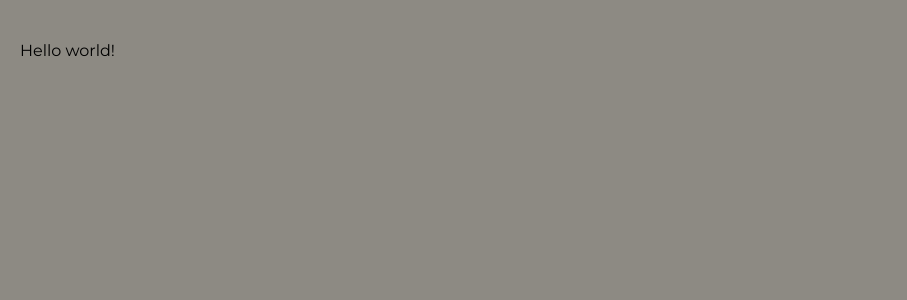
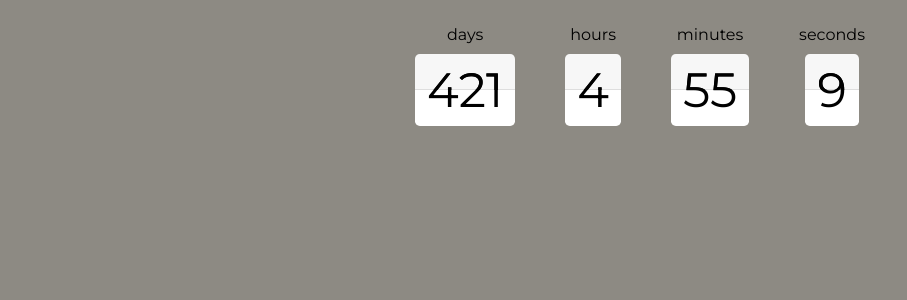
Before and after one commit to ginamarieges/laqueseteavecina, a React (Vite) app: page / in a window 1280 px wide. Shown: the top 300 px of the page, without its empty margins (0-907 px from the left). Built offline with nearby package versions, Linux system fonts and the light colour scheme.

Commit message:
Add Countdown in App

```diff
--- a/src/components/App/App.tsx
+++ b/src/components/App/App.tsx
@@ -1,9 +1,10 @@
+import Countdown from "../Countdown/Countdown";
 import ContainerStyled from "../shared/ContainerStyled";
 
 const App = (): JSX.Element => {
   return (
     <ContainerStyled>
-      <p>Hello world!</p>
+      <Countdown />
     </ContainerStyled>
   );
 };
```
